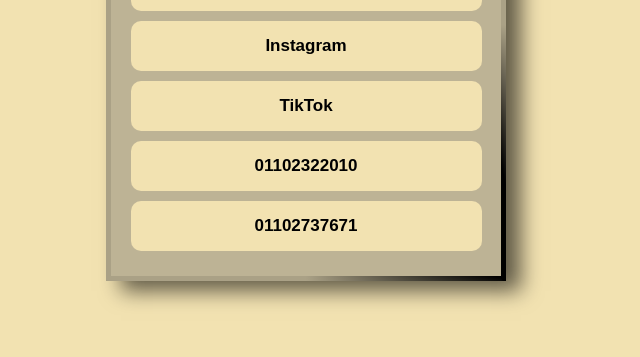
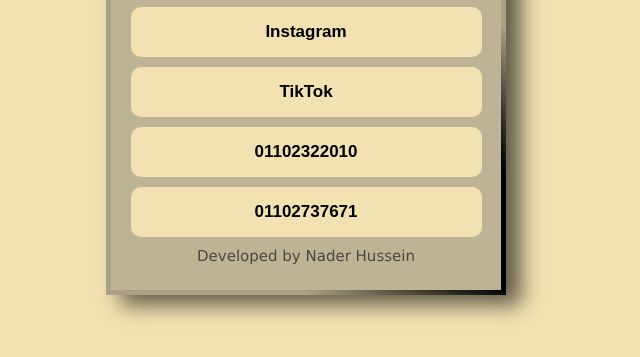
Before and after one commit to nadr-husin/Tesla, a plain HTML site: page index.html in a window 1280 px wide. Shown: the part 375-732 px from the top of the page, without its empty margins (334-974 px from the left). Drawn offline with Linux system fonts and the light colour scheme.

Commit message:
Update index.html

```diff
--- a/index.html
+++ b/index.html
@@ -24,6 +24,7 @@
             <a href="tel:+201102737671" target="_blank"><button>01102737671</button></a>
         </div><!-- telephone -->
             </div><!-- btns -->
+            <p> Developed by Nader Hussein </p>
         </div><!-- card  -->
     </div><!-- container -->
 </body>
```
